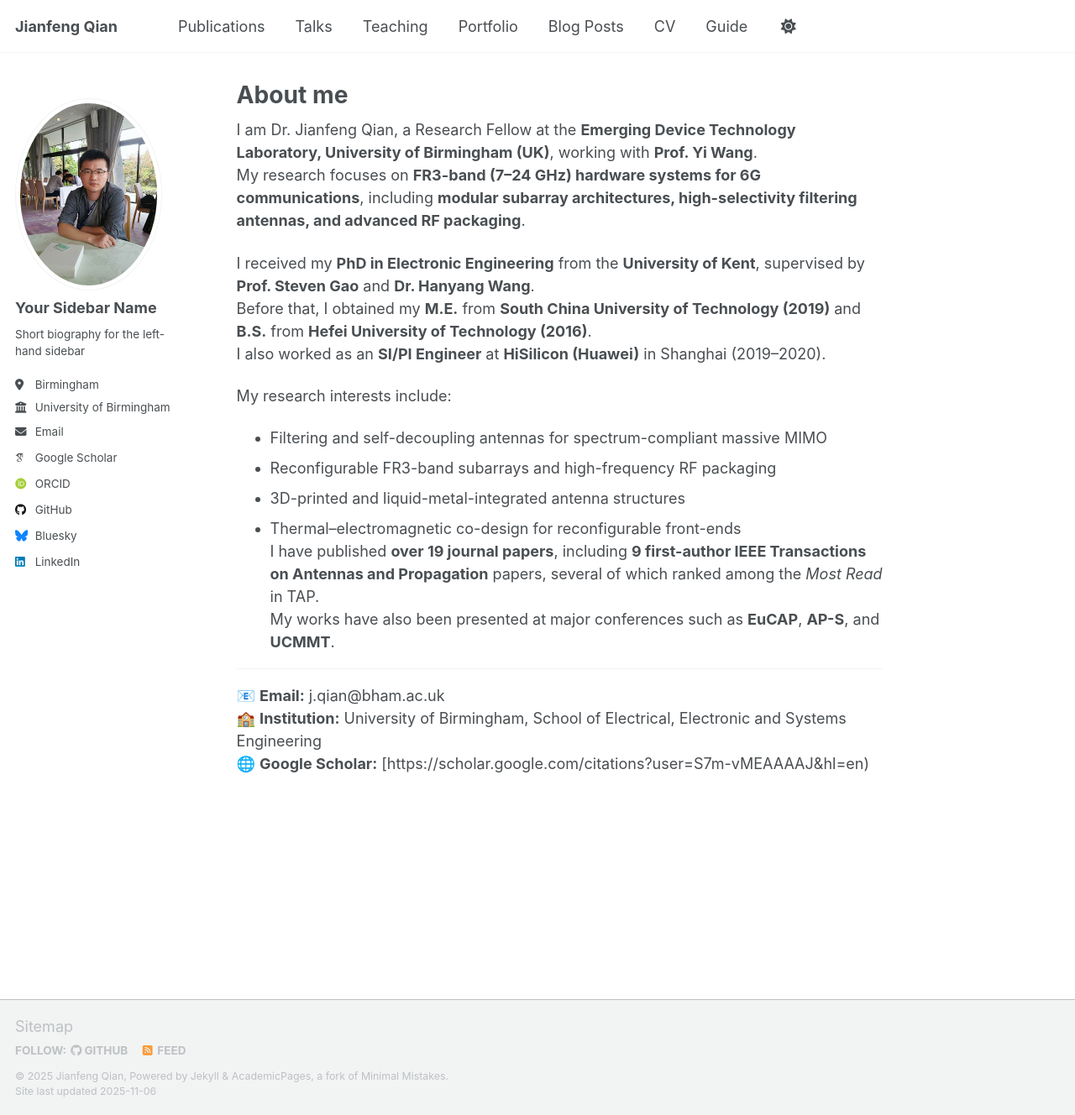
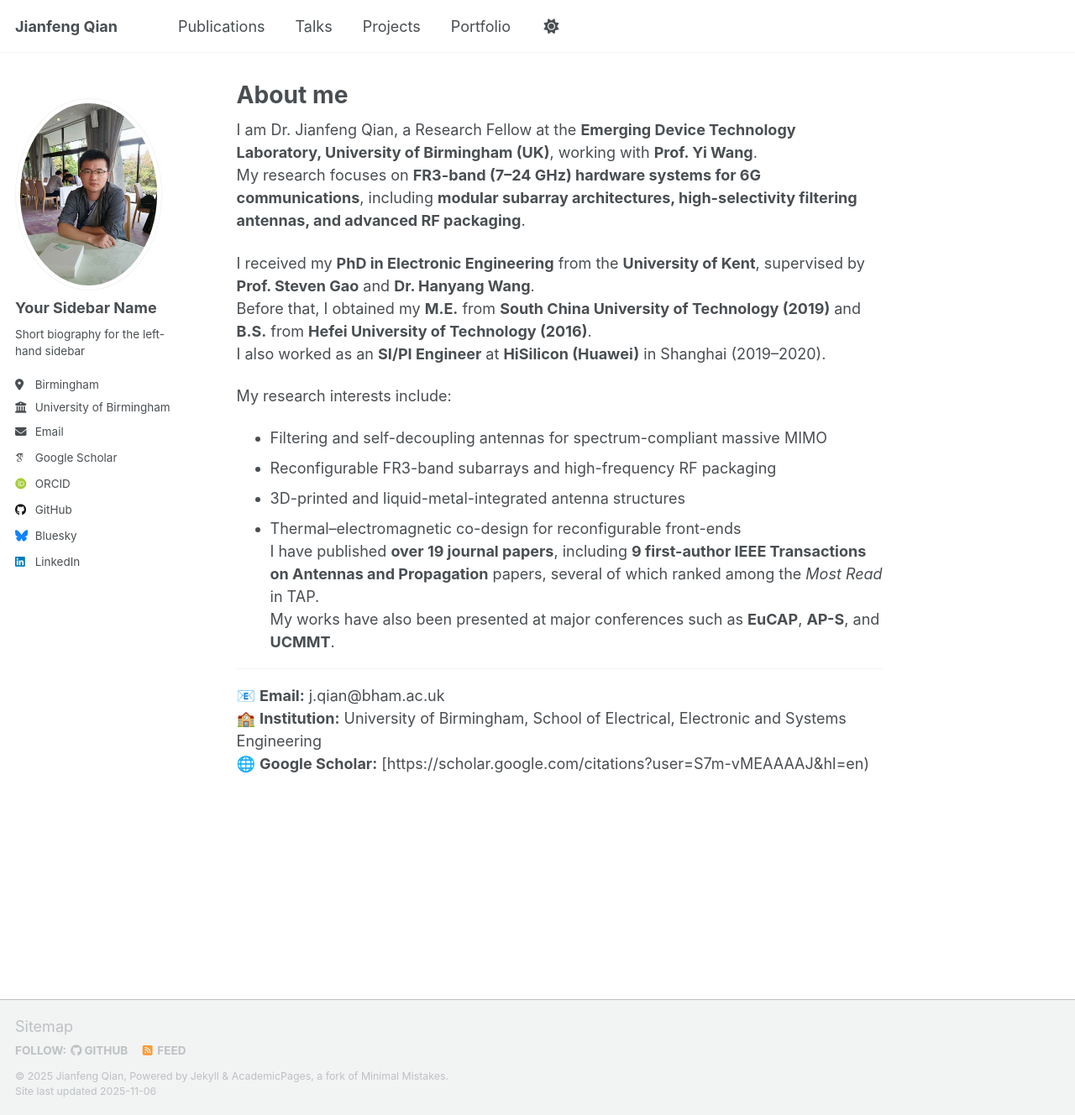
Before and after one commit to eejfqian/eejfqian.github.io, a Jekyll site: the page built from _pages/about.md, in a window 1280 px wide and 1328 px high. Shown: the whole window at 84% size. Built offline with Jekyll 4.4.1, drawn with Linux system fonts in a browser that asks for light colours; some web fonts are replaced; a script that is not in the unit is left out.

Commit message:
Update navigation.yml

```diff
--- a/_data/navigation.yml
+++ b/_data/navigation.yml
@@ -14,20 +14,20 @@
   - title: "Talks"
     url: /talks/
 
-  - title: "Teaching"
+  - title: "Projects"
     url: /teaching/
 
   - title: "Portfolio"
     url: /portfolio/
 
-  - title: "Blog Posts"
-    url: /year-archive/
+  #- title: "Blog Posts"
+   # url: /year-archive/
 
-  - title: "CV"
-    url: /cv/
+  #- title: "CV"
+  #  url: /cv/
 
   # - title: "CV"
   #   url: /cv-json/
 
-  - title: "Guide"
-    url: /markdown/
+  #- title: "Guide"
+  #  url: /markdown/
```
